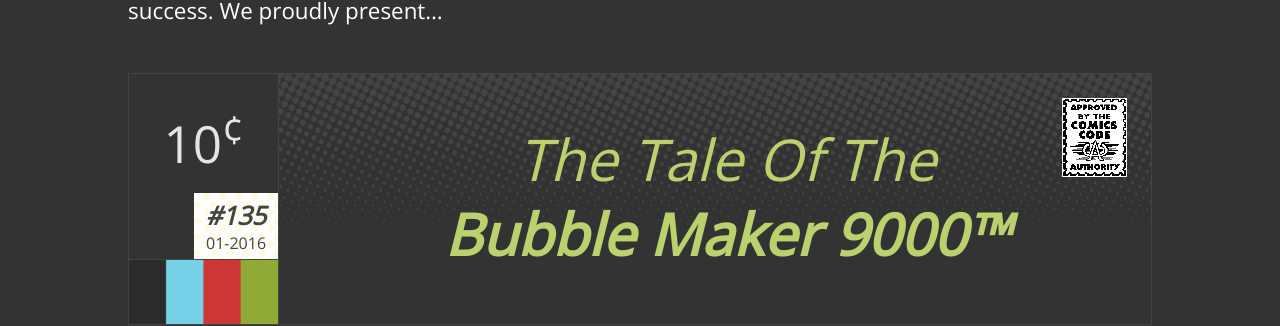
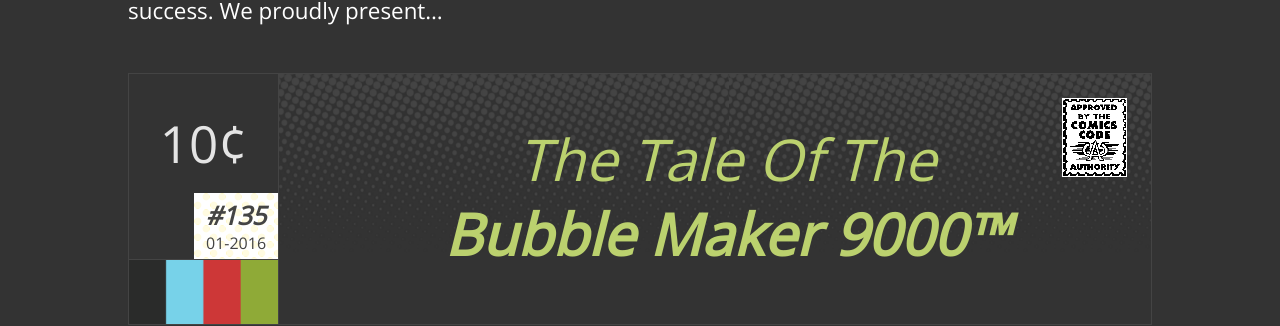
Before and after one commit to SochaDev/sochadev.github.io, a Jekyll site: the page built from process.md, in a window 1280 px wide and 900 px high, scrolled down 587 px. Shown: the part 157-483 px from the top of the window. Built offline with Jekyll 4.4.1, drawn with Linux system fonts in a browser that asks for light colours; nearby versions of some CDN libraries.

Commit message:
Update process.md

```diff
--- a/process.md
+++ b/process.md
@@ -19,7 +19,7 @@ project, how we interact with your team during development, and how that project
 becomes an all-around success. We proudly present...
 _<span class="issue">
   <span class="numbers">
-    <span class="price">10<sup>&cent;</sup></span>
+    <span class="price">10&cent;</span>
     <span class="date"><span class="number">#135</span>{{ 'now' | date: "%m-%Y" }}</span>
   </span>
   <span class="publisher"></span>
```
